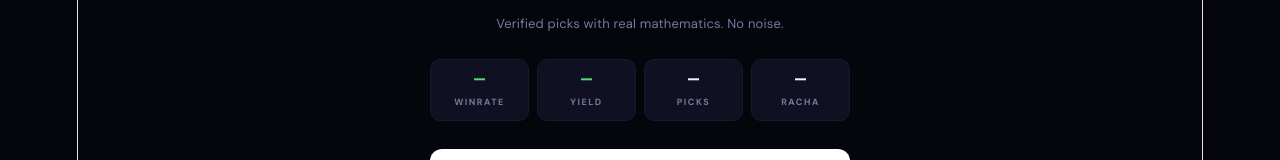
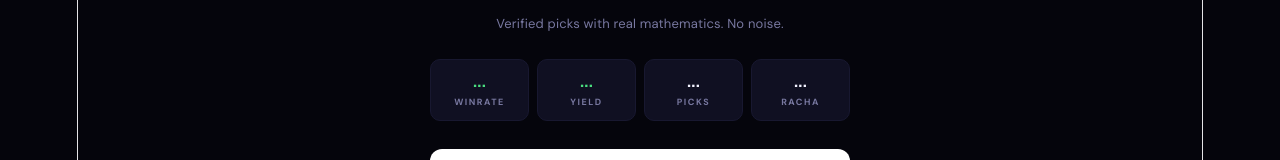
Before and after one commit to panchoecu/betmind-pwa, a React (Vite) app: page / in a window 1280 px wide. Shown: the part 292-452 px from the top of the page. Built offline with nearby package versions, Linux system fonts and the light colour scheme; no server answers.

Commit message:
Fix login proof stats dynamic

```diff
--- a/src/screens/LoginScreen.jsx
+++ b/src/screens/LoginScreen.jsx
@@ -1,12 +1,13 @@
-import { useState } from 'react'
+import { useState, useEffect } from 'react'
 import useStore from '../store/useStore'
 import { translations } from '../i18n/translations'
+import { fetchTrackRecord } from '../api'
 
-const PROOF = [
-  { value: '—', label: 'Winrate' },
-  { value: '—', label: 'Yield' },
-  { value: '—', label: 'Picks' },
-  { value: '—', label: 'Racha' },
+const DEFAULT_PROOF = [
+  { value: '...', label: 'Winrate' },
+  { value: '...', label: 'Yield' },
+  { value: '...', label: 'Picks' },
+  { value: '...', label: 'Racha' },
 ]
 
 export default function LoginScreen() {
@@ -18,6 +19,19 @@ export default function LoginScreen() {
   const [sent,    setSent]    = useState(false)
   const [loading, setLoading] = useState(false)
   const [error,   setError]   = useState(null)
+  const [proof,   setProof]   = useState(DEFAULT_PROOF)
+
+  useEffect(() => {
+    fetchTrackRecord().then(data => {
+      if (!data?.available) return
+      setProof([
+        { value: `${data.pct}%`, label: 'Winrate' },
+        { value: `+${data.yield_pct ?? data.avg_roi ?? 0}%`, label: 'Yield' },
+        { value: `${data.total}`, label: 'Picks' },
+        { value: `🔥 ${data.streak ?? 0}`, label: 'Racha' },
+      ])
+    })
+  }, [])
 
   const handleGoogle = async () => {
     setLoading(true)
@@ -148,7 +162,7 @@ export default function LoginScreen() {
 
         {/* PROOF GRID */}
         <div style={styles.proofGrid}>
-          {PROOF.map((p, i) => (
+          {proof.map((p, i) => (
             <div key={i} style={styles.proofCard}>
               <div style={{
                 fontFamily: "'Bebas Neue', cursive",
```
